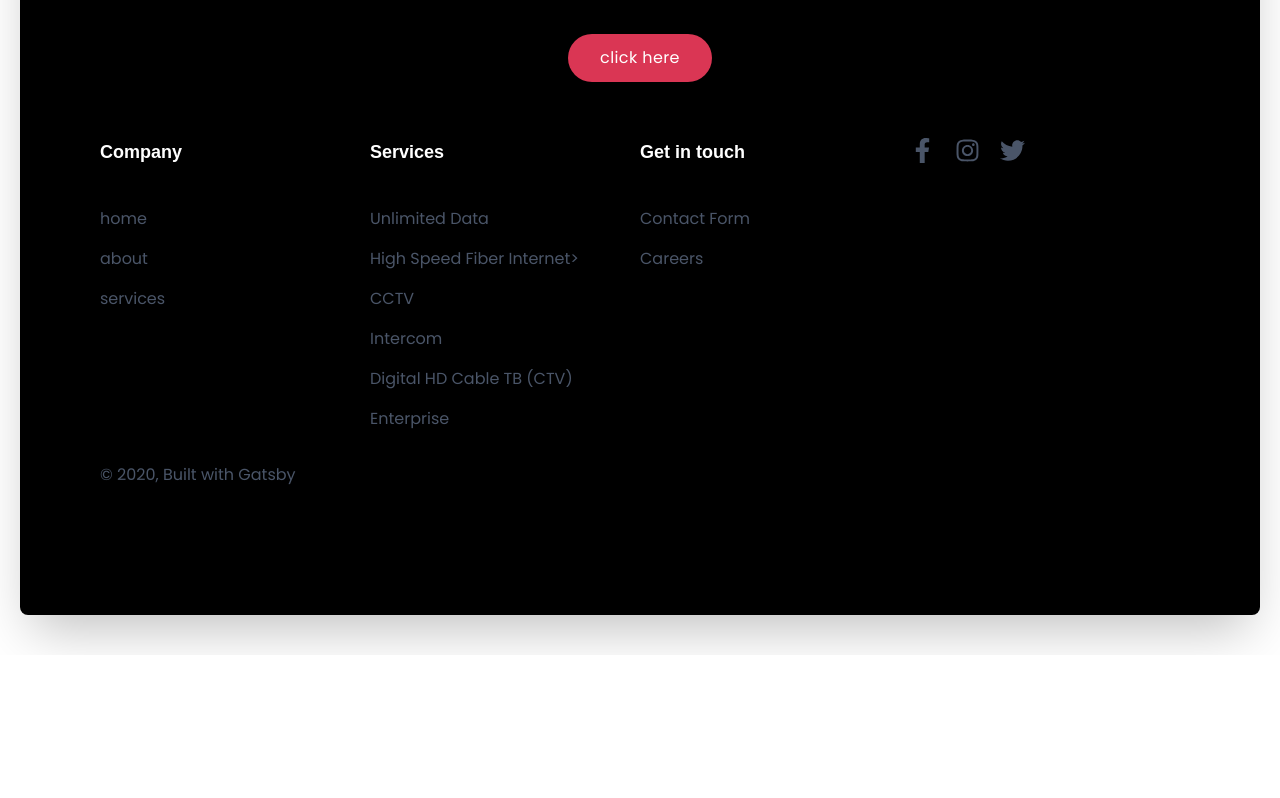
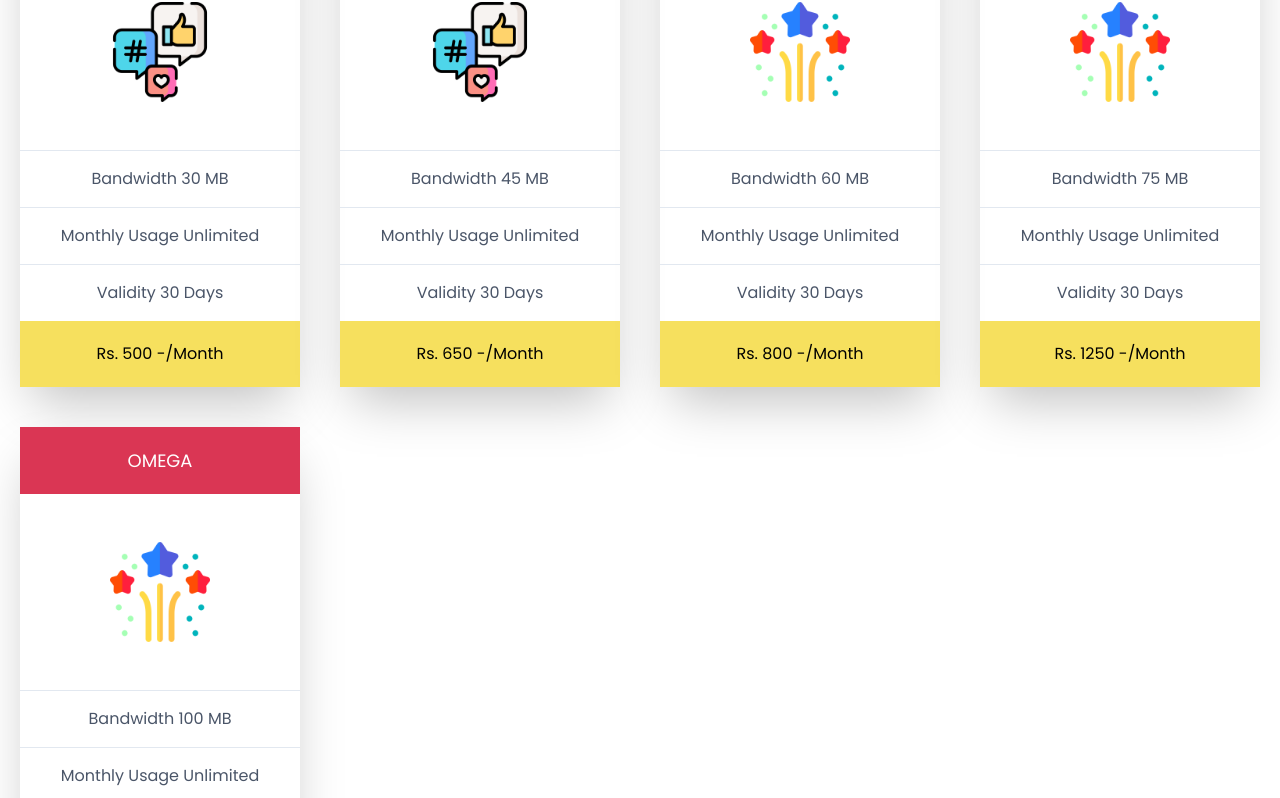
Before and after one commit to NaveenKharwar/jk-technologies, a Gatsby site: page /isp-services in a window 1280 px wide. Shown: the part 468-1266 px from the top of the page. Before the commit the page ends 1123 px from the top, so only its background shows below. Built offline with nearby package versions, Linux system fonts and the light colour scheme; Gatsby itself is replaced by a stand-in of ours; a web font is replaced by a local one.

Commit message:
- Price Card Added

```diff
--- a/gatsby-config.js
+++ b/gatsby-config.js
@@ -15,6 +15,10 @@ module.exports = {
       {
         name: "Services",
         link: "/services",
+      },
+      {
+        name: "Price",
+        link: "/isp-services",
       },
     ],
   },
--- /dev/null
+++ b/src/components/Price.js
@@ -0,0 +1,83 @@
+import React, { Component } from "react"
+import PriceCard from "./sections/PriceCard"
+import thumbsup from "../images/thumbs-up.png"
+
+import fireworks from "../images/fireworks.png"
+
+export default class Price extends Component {
+  render() {
+    return (
+      <section id="price" className="price">
+        <div className="container">
+          <div className="section-header">
+            <h1>
+              WIRELESS INTERNET TO FIT <span> EVERYONE! </span>
+            </h1>
+            <p>
+              We envision a world where broadband connectivity is readily
+              available in rural areas and transforms lives.
+            </p>
+          </div>
+
+          <div className="flex flex-wrap mb-4">
+            <PriceCard
+              data={{
+                imageid: "image1.childImageSharp.fluid",
+                title: "alpha",
+                imgUrl: thumbsup,
+                bandWidth: "Bandwidth 30 MB",
+                usage: "Monthly Usage Unlimited",
+                validity: "Validity 30 Days",
+                price: 500,
+              }}
+            />
+            <PriceCard
+              data={{
+                imageid: "image1.childImageSharp.fluid",
+                title: "beta",
+                imgUrl: thumbsup,
+                bandWidth: "Bandwidth 45 MB",
+                usage: "Monthly Usage Unlimited",
+                validity: "Validity 30 Days",
+                price: 650,
+              }}
+            />
+            <PriceCard
+              data={{
+                imageid: "image1.childImageSharp.fluid",
+                title: "gamma",
+                imgUrl: fireworks,
+                bandWidth: "Bandwidth 60 MB",
+                usage: "Monthly Usage Unlimited",
+                validity: "Validity 30 Days",
+                price: 800,
+              }}
+            />
+            <PriceCard
+              data={{
+                imageid: "image1.childImageSharp.fluid",
+                title: "delta",
+                imgUrl: fireworks,
+                bandWidth: "Bandwidth 75 MB",
+                usage: "Monthly Usage Unlimited",
+                validity: "Validity 30 Days",
+                price: 1250,
+              }}
+            />
+            <PriceCard
+              data={{
+                imageid: "image1.childImageSharp.fluid",
+                title: "omega",
+                imgUrl: fireworks,
+                bandWidth: "Bandwidth 100 MB",
+                usage: "Monthly Usage Unlimited",
+                validity: "Validity 30 Days",
+                price: 800,
+              }}
+            />
+          </div>
+        </div>
+      </section>
+    )
+  }
+}
--- a/src/components/layout.css
+++ b/src/components/layout.css
@@ -190,6 +190,16 @@ footer .widget-area .widget-title {
   height: 700px;
 }
 
+/* Price  */
+
+#price .price-card__container {
+  @apply w-full;
+}
+
+#price .price-card__container .price-card {
+  /* @apply px-10; */
+}
+
 @screen lg {
   nav .navigation_container {
     @apply mx-40;
@@ -234,6 +244,9 @@ footer .widget-area .widget-title {
   .contact-from {
     @apply w-1/2;
   }
+  #price .price-card__container {
+    @apply w-1/4;
+  }
   footer {
     @apply px-20;
   }
--- /dev/null
+++ b/src/components/sections/PriceCard.js
@@ -0,0 +1,35 @@
+import React from "react"
+
+const PriceCard = props => {
+  return (
+    <div className="price-card__container ">
+      <div className="price-card rounded shadow-2xl mx-5 mt-10">
+        <div className="price-header">
+          <div className="price-title uppercase bg-primaryColor text-white text-center py-5">
+            <span className="text-lg">{props.data.title}</span>
+          </div>
+        </div>
+        <div className="price-article">
+          <div className="price-logo my-12 flex justify-center">
+            <img
+              style={{ width: `100px` }}
+              src={props.data.imgUrl}
+              alt={props.data.title}
+              title={props.data.title}
+            />
+          </div>
+          <ul className="text-center">
+            <li className="border-t py-4">{props.data.bandWidth}</li>
+            <li className="border-t py-4">{props.data.usage}</li>
+            <li className="border-t py-4">{props.data.validity}</li>
+          </ul>
+        </div>
+        <div className="price-card__rate w-full bg-yellow-400 text-black py-5 text-center">
+          <p className="m-0">Rs. {props.data.price} -/Month</p>
+        </div>
+      </div>
+    </div>
+  )
+}
+
+export default PriceCard
--- a/src/pages/isp-services.js
+++ b/src/pages/isp-services.js
@@ -1,12 +1,14 @@
 import React from "react"
 import Layout from "../components/layout"
 import SEO from "../components/seo"
+
+import Price from "../components/Price"
 
 const ISPServices = () => (
   <Layout>
     <SEO title="ISP Price and Availability" />
     <div className="container">
-      <h5>need data</h5>
+      <Price />
     </div>
   </Layout>
 )
```
Also changed, not shown: src/images/fireworks.png (added).
